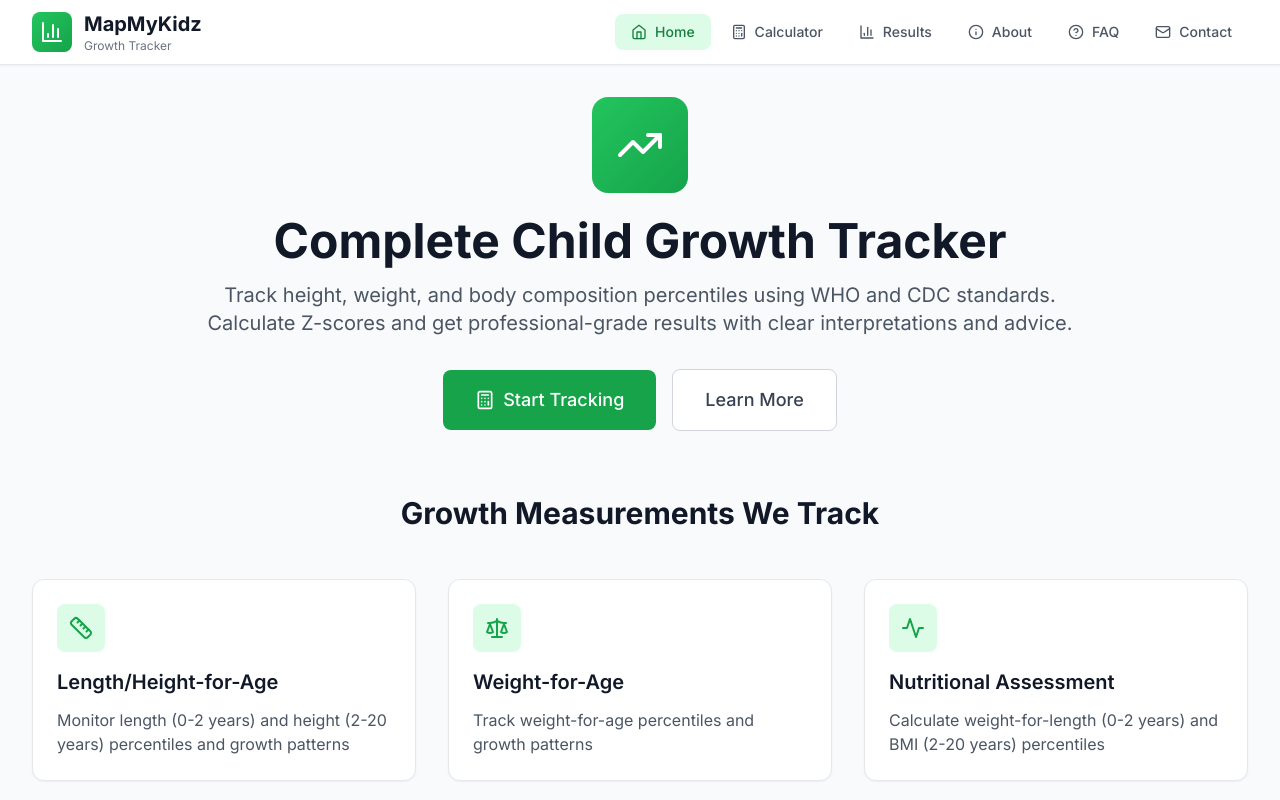
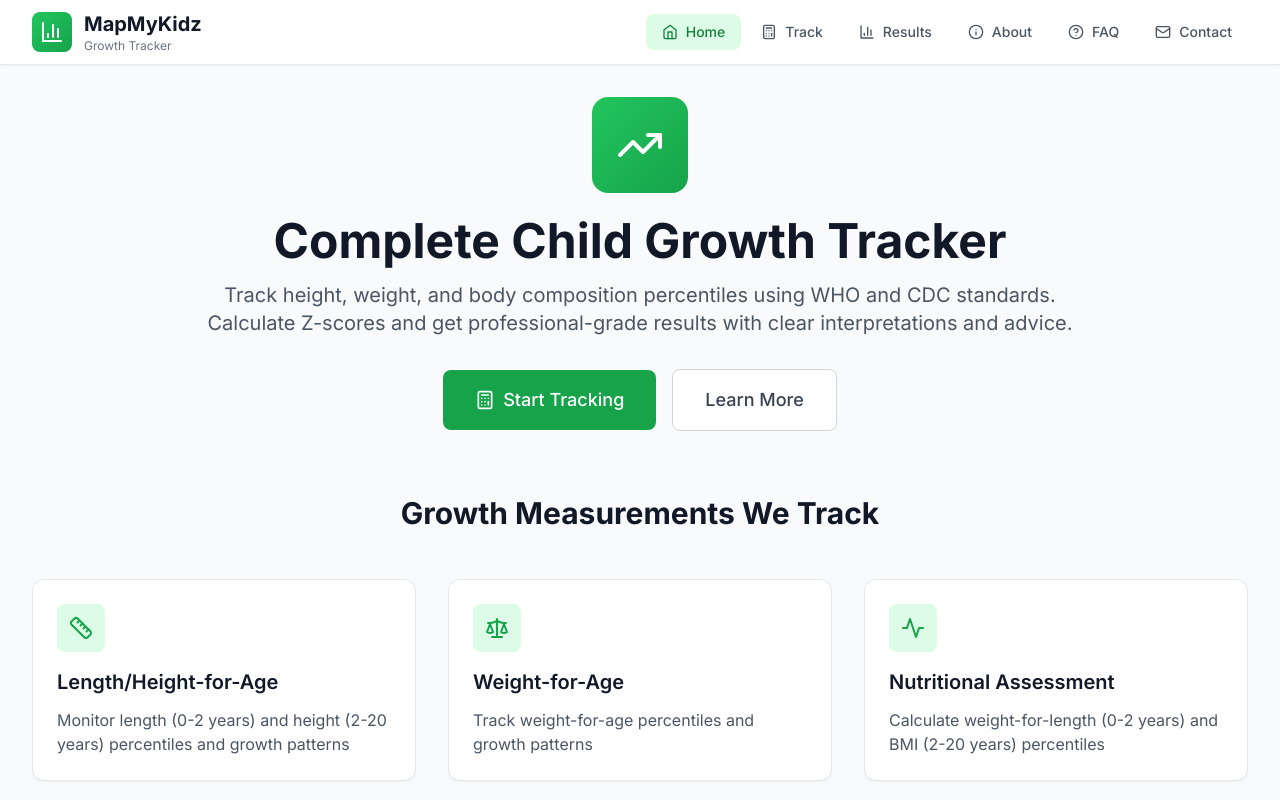
Before and after one commit to mapmykidz/Mapmykidz, a React (Vite) app: page / in a window 1280 px wide. Shown: the top 800 px of the page. Built offline with nearby package versions, Linux system fonts and the light colour scheme.

Commit message:
Update navigation: Change 'Calculator' to 'Track' for better UX and space efficiency

```diff
--- a/src/components/Layout.tsx
+++ b/src/components/Layout.tsx
@@ -17,7 +17,7 @@ export const Layout: React.FC<LayoutProps> = ({ children }) => {
 
   const navigation = [
     { name: 'Home', href: '/', icon: Home },
-    { name: 'Calculator', href: '/input', icon: Calculator },
+    { name: 'Track', href: '/input', icon: Calculator },
     { name: 'Results', href: '/results', icon: BarChart3 },
     { name: 'About', href: '/about', icon: Info },
     { name: 'FAQ', href: '/faq', icon: HelpCircle },
```
